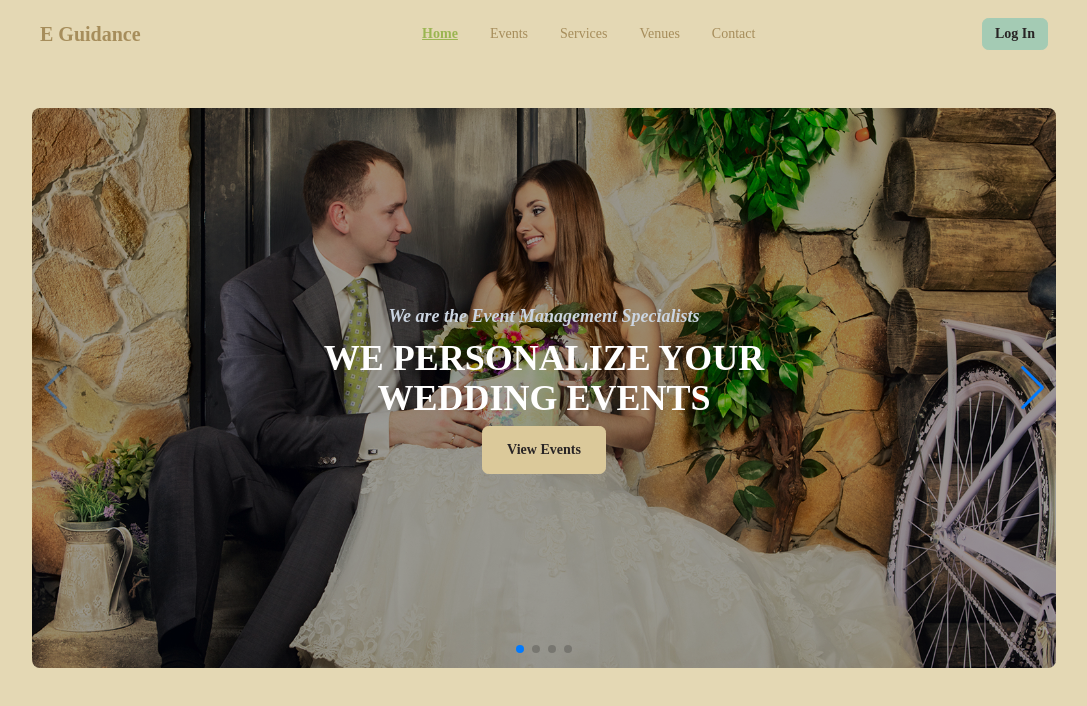
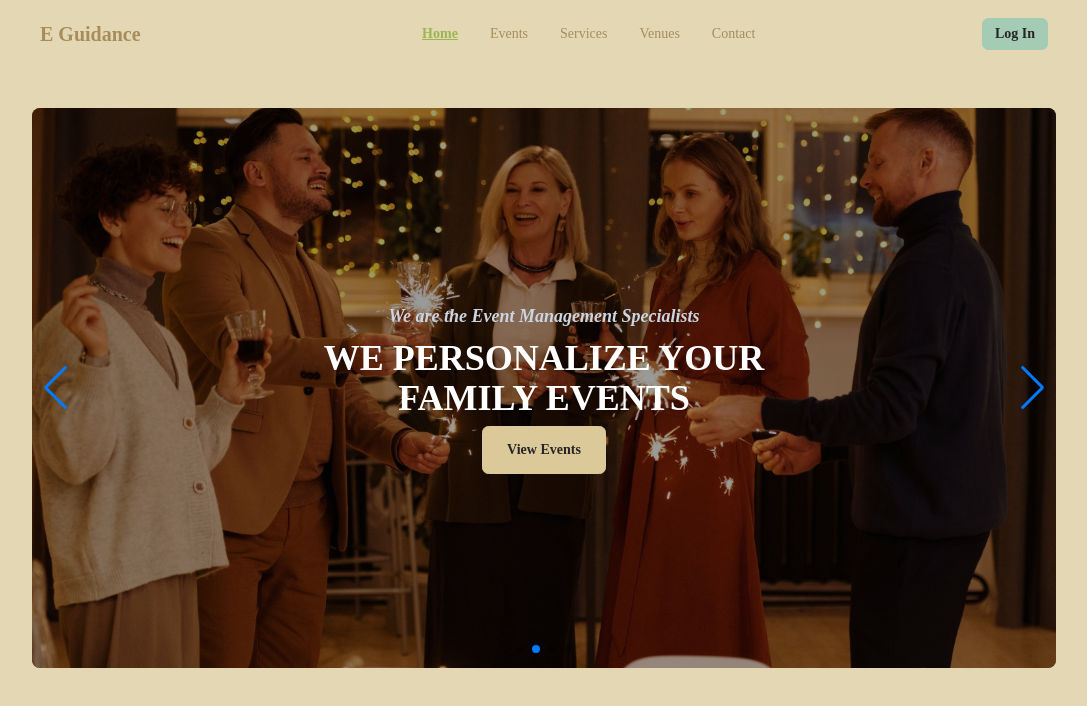
Before and after one commit to AsrafulMasum/E-Guidance, a React (Vite) app: page / in a window 1280 px wide. Shown: the top 706 px of the page, without its empty margins (96-1183 px from the left). Built offline with nearby package versions, Linux system fonts and the light colour scheme; no server answers; a web font is replaced by a local one.

Commit message:
banner carosel autoplay on

```diff
--- a/src/Pages/Home/Banner/Banner.jsx
+++ b/src/Pages/Home/Banner/Banner.jsx
@@ -1,6 +1,6 @@
 import "./banner.css";
 import { Swiper, SwiperSlide } from "swiper/react";
-import { Navigation, Pagination } from "swiper/modules";
+import { Navigation, Pagination, Autoplay } from "swiper/modules";
 import { EffectFade } from "swiper/modules";
 
 import "swiper/css";
@@ -36,11 +36,15 @@ const Banner = () => {
   return (
     <div>
       <Swiper
-        modules={[Navigation, Pagination, EffectFade]}
+        modules={[Navigation, Pagination, EffectFade, Autoplay]}
         effect="fade"
         slidesPerView={1}
         navigation
         pagination={{ clickable: true }}
+        autoplay={{
+          delay: 5000,
+          disableOnInteraction: false,
+        }}
       >
         <SwiperSlide
           id="slide1"
```
